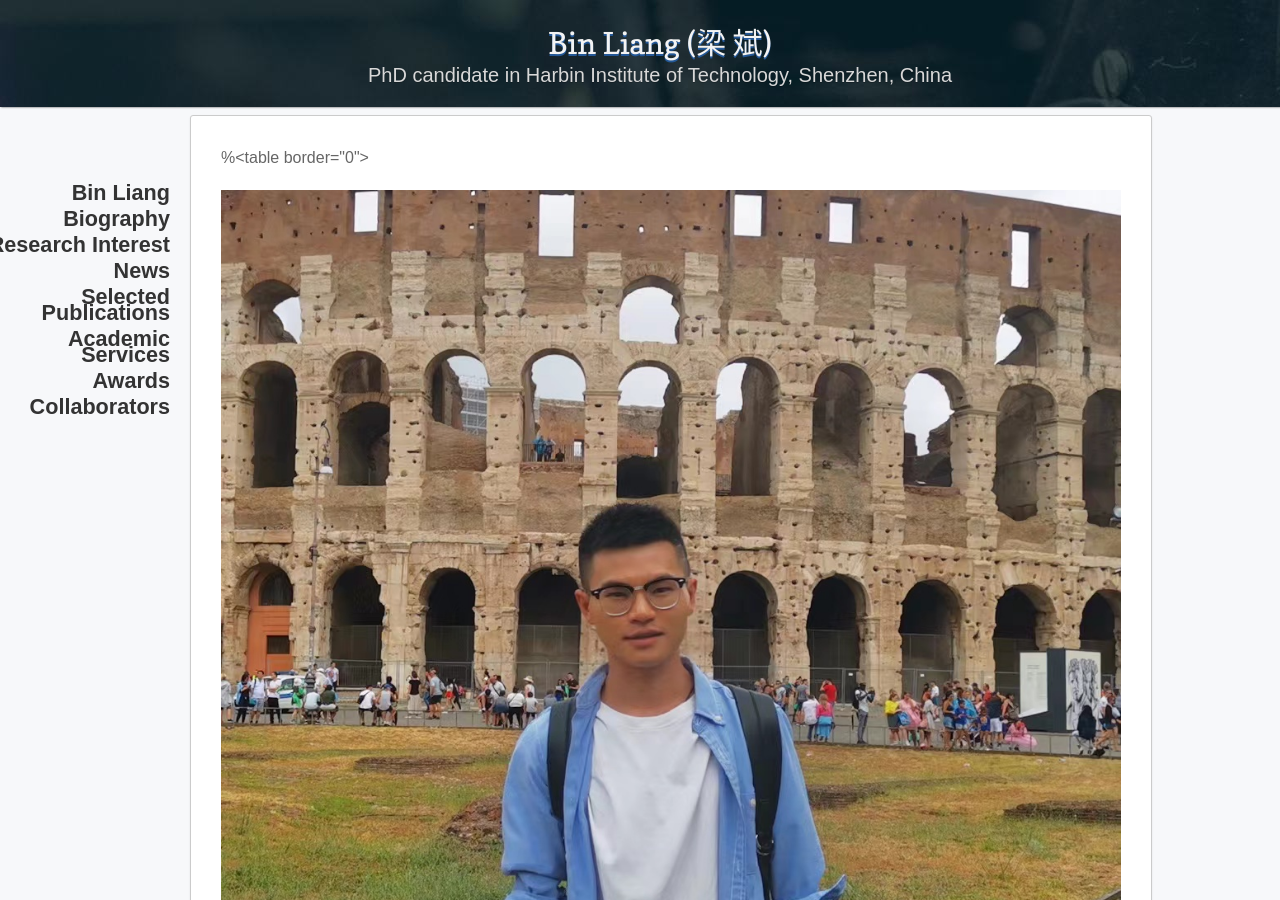
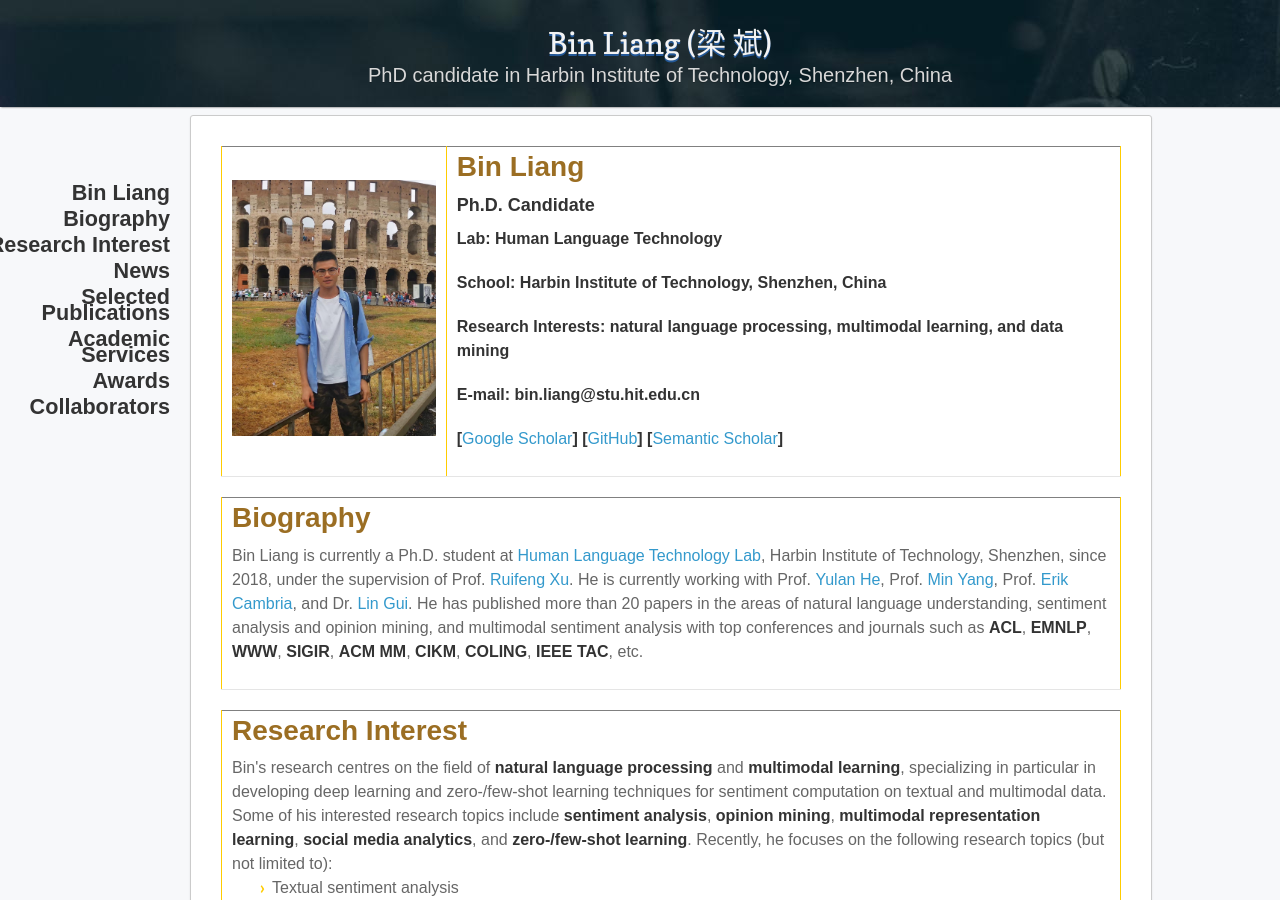
Before and after one commit to BinLiang-NLP/BinLiang-NLP.github.io, a Jekyll site: the page built from index.md, in a window 1280 px wide and 900 px high. Built offline with Jekyll 4.4.1, drawn with Linux system fonts in a browser that asks for light colours; nearby versions of some CDN libraries; our own code applies the rules of GitHub Pages for plain Markdown files.

Commit message:
Update index.md

```diff
--- a/index.md
+++ b/index.md
@@ -1,5 +1,5 @@
 
-%<table border="0">
+<table border="1">
   <tr>
     <td width="25%">
       <img src="/binliang-a.jpeg" width="100%">
@@ -14,9 +14,9 @@
       <p><b>[<a href="https://scholar.google.com/citations?hl=zh-CN&authuser=1&user=djpQeLEAAAAJ">Google Scholar</a>] [<a href="https://github.com/BinLiang-NLP">GitHub</a>] [<a href="https://www.semanticscholar.org/author/Bin-Liang/144691693">Semantic Scholar</a>]</b></p>
     </td>
   </tr>
-%</table>
+</table>
 
-<table border="0">
+<table border="1">
   <tr>
     <td width="100%">
       <h1>Biography</h1>
@@ -28,7 +28,7 @@
 </table>
 
 
-<table border="0">
+<table border="1">
   <tr>
     <td width="100%">
       <h1>Research Interest</h1>
@@ -47,7 +47,7 @@
 
 
 
-<table border="0">
+<table border="1">
   <tr>
     <td width="100%">
       <h1>News</h1>
@@ -69,7 +69,7 @@
   </tr>
 </table>
 
-<table border="0">
+<table border="1">
   <tr>
     <td width="100%">
 <h1>Selected Publications</h1>
@@ -206,7 +206,7 @@ Ruifeng Xu<br>
 </table>
 
 
-<table border="0">
+<table border="1">
   <tr>
     <td width="100%">
       <h1>Academic Services</h1>
@@ -234,7 +234,7 @@ Ruifeng Xu<br>
 </table>
 
 
-<table border="0">
+<table border="1">
   <tr>
     <td width="100%">
       <h1>Awards</h1>
@@ -252,7 +252,7 @@ Ruifeng Xu<br>
 </table>
 
 
-<table border="0">
+<table border="1">
   <tr>
     <td width="100%">
      <h1>Collaborators</h1>
```
